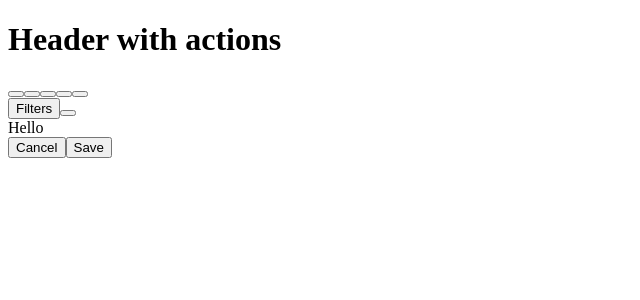
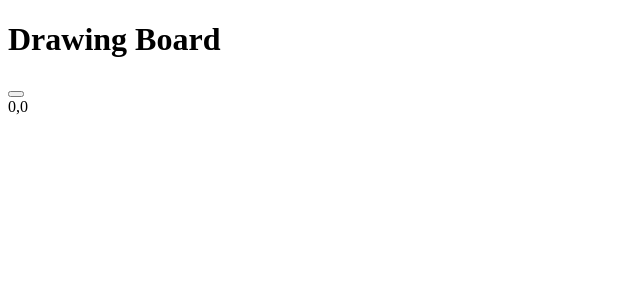
Before and after one commit to istvan-antal/drawingboard, a React app: page / in a window 1280 px wide. Shown: the top 300 px of the page, without its empty margins (0-640 px from the left). Built offline with nearby package versions, Linux system fonts and the light colour scheme; the HTML template or start-up script is replaced by a standard one.

Commit message:
Mouse tracking

```diff
--- a/src/App.tsx
+++ b/src/App.tsx
@@ -10,16 +10,33 @@ import { Footer } from './Footer';
 interface ComponentProps {
 }
 
-export class App extends React.Component<ComponentProps, {}> {
-    /*constructor(props, context) {
+interface ComponentState {
+    targetX: number,
+    targetY: number
+}
+
+export class App extends React.Component<ComponentProps, ComponentState> {
+    constructor(props, context) {
         super(props, context);
-    }*/
+        this.state = {
+            targetX: 0,
+            targetY: 0
+        };
+    }
+    onMouseMove(e) {
+        const canvasBox = e.target.getBoundingClientRect();
+
+        this.setState({
+            targetX: e.clientX - canvasBox.left,
+            targetY: e.clientY - canvasBox.top
+        });
+    }
     render() {
         return (
             <div className="window">
                 <TitleBar/>
-                <Canvas/>
-                <Footer/>
+                <Canvas onmousemove={this.onMouseMove.bind(this)}/>
+                <Footer targetX={this.state.targetX} targetY={this.state.targetY}/>
             </div>
         );
     }
--- a/src/Canvas.tsx
+++ b/src/Canvas.tsx
@@ -1,10 +1,9 @@
 import React = require('react');
 
-export class Canvas extends React.Component<{}, {}> {
+export class Canvas extends React.Component<{ onmousemove: any }, {}> {
     render() {
         return (
-            <div className="window-content">
-                Hello
+            <div onMouseMove={this.props.onmousemove} className="window-content">
             </div>
         );
     }
--- a/src/Footer.tsx
+++ b/src/Footer.tsx
@@ -1,18 +1,15 @@
 import React = require('react');
 
-export class Footer extends React.Component<{}, {}> {
+interface ComponentProps {
+    targetX: number,
+    targetY: number
+}
+
+export class Footer extends React.Component<ComponentProps, {}> {
     render() {
         return (
             <footer className="toolbar toolbar-footer">
-                <div className="toolbar-actions">
-                    <button className="btn btn-default">
-                        Cancel
-                    </button>
-
-                    <button className="btn btn-primary pull-right">
-                        Save
-                    </button>
-                </div>
+                { this.props.targetX },{ this.props.targetY }
             </footer>
         );
     }
--- a/src/TitleBar.tsx
+++ b/src/TitleBar.tsx
@@ -4,34 +4,13 @@ export class TitleBar extends React.Component<{}, {}> {
     render() {
         return (
             <header className="toolbar toolbar-header">
-                <h1 className="title">Header with actions</h1>
+                <h1 className="title">Drawing Board</h1>
                 <div className="toolbar-actions">
                     <div className="btn-group">
-                        <button className="btn btn-default">
-                            <span className="icon icon-home"></span>
-                        </button>
-                        <button className="btn btn-default">
-                            <span className="icon icon-folder"></span>
-                        </button>
                         <button className="btn btn-default active">
                             <span className="icon icon-cloud"></span>
                         </button>
-                        <button className="btn btn-default">
-                            <span className="icon icon-popup"></span>
-                        </button>
-                        <button className="btn btn-default">
-                            <span className="icon icon-shuffle"></span>
-                        </button>
                     </div>
-
-                    <button className="btn btn-default">
-                        <span className="icon icon-home icon-text"></span>
-                        Filters
-                    </button>
-
-                    <button className="btn btn-default btn-dropdown pull-right">
-                        <span className="icon icon-megaphone"></span>
-                    </button>
                 </div>
             </header>
         );
```
